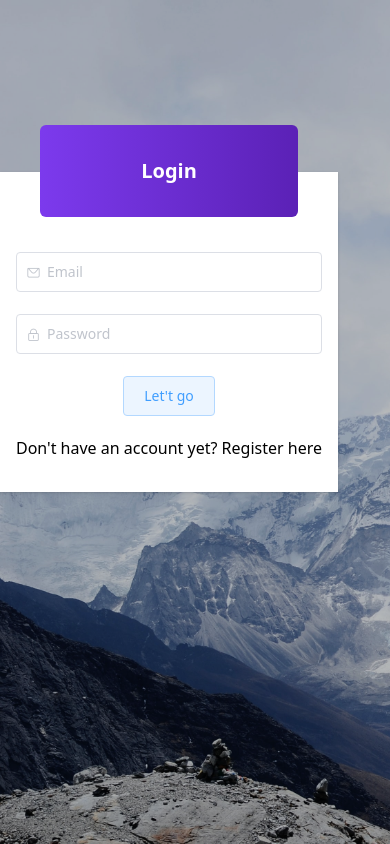
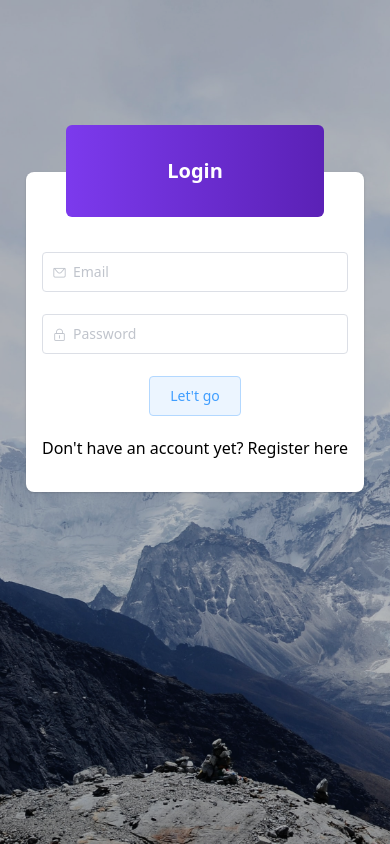
Before and after one commit to Dima000/frontend-interview, a Vue app: page /login in a window 390 px wide. Built offline with nearby package versions, Linux system fonts and the light colour scheme.

Commit message:
feat: Display error messages for fields

```diff
--- a/src/pages/Login.vue
+++ b/src/pages/Login.vue
@@ -2,12 +2,12 @@
   <div class="login-page relative h-screen flex">
     <div class="absolute w-full h-full bg-black opacity-25" />
 
-    <div class="mt-20 sm:mx-auto sm:w-full sm:max-w-md z-10 relative">
+    <div class="mt-20 mx-auto sm:w-full sm:max-w-md z-10 relative">
       <div class="title-card bg-purple-600 py-8 mx-10 text-center relative rounded-md">
         <h1 class="text-white font-bold text-xl">Login</h1>
       </div>
 
-      <el-form class="bg-white pt-20 pb-8 px-4 shadow sm:rounded-lg sm:px-10 text-center"
+      <el-form class="bg-white pt-20 pb-8 px-4 shadow rounded-lg sm:px-10 text-center"
                :model="model"
                @submit.native.prevent="onSubmit">
         <el-form-item>
@@ -45,7 +45,7 @@
 
 <script>
   import axios from 'axios';
-  import { setAuthToken } from '../plugins/auth';
+  import { setAuthToken } from '@/plugins/auth';
 
   export default {
     name: 'Login',
@@ -74,7 +74,14 @@
           })
           .catch((e) => {
             const { message, errors } = e.response.data;
-            this.$message.error(message);
+            const allErrors = [...errors.email, ...errors.password];
+
+            this.$notify({
+              type: 'error',
+              title: message,
+              message: allErrors.join('<br>'),
+              dangerouslyUseHTMLString: true
+            });
           })
           .finally(() => {
             this.loading = false;
```
